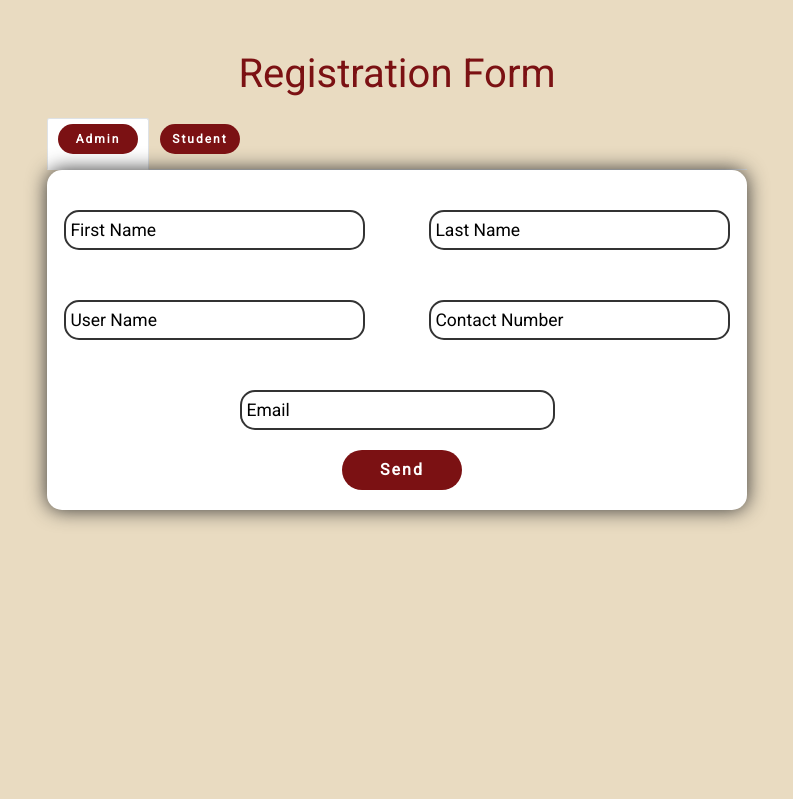
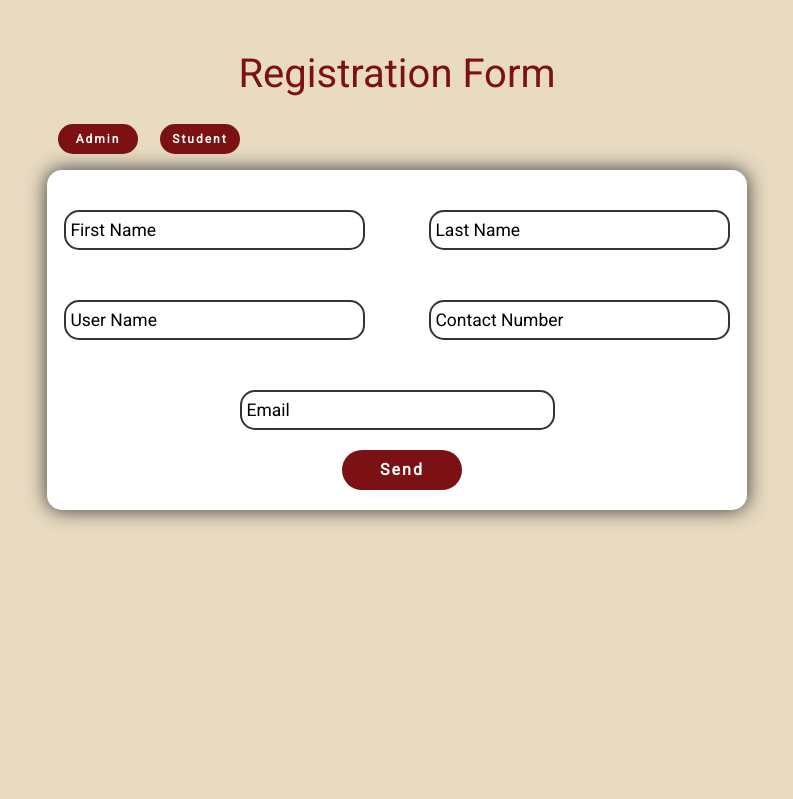
Before and after one commit to CMSC-129C-Projects/UP-HIGH-SET, a CodeIgniter 4 app: the page made by app/Views/accountRegistration.php in a window 1280 px wide. Shown: the part 90-889 px from the top of the page, without its empty margins (243-1036 px from the left). Run offline with PHP 8.4 and a stand-in for CodeIgniter, Linux system fonts and the light colour scheme; the template is opened without the code that fills it, so the values that code supplies are empty; some libraries are stand-ins or nearby versions.

Commit message:
registration page hover and active links refactoring

```diff
--- a/app/Views/accountRegistration.php
+++ b/app/Views/accountRegistration.php
@@ -9,10 +9,10 @@
     <div class="row justify-content-center">
       <ul class="nav nav-tabs">
         <li class="nav-item">
-          <a href="#Admin" class="nav-link active" data-toggle="tab" id="btn-admin"><input type="button" value="Admin"></a>
+          <a href="#Admin" class="nav-link active"  id="admin" data-toggle="tab" id="btn-admin"><input type="button" value="Admin"></a>
         </li>
         <li class="nav-item">
-          <a href="#Student" class="nav-link" data-toggle="tab" id="btn-student"><input type="button" value="Student"></a>
+          <a href="#Student" class="nav-link" id="student" data-toggle="tab" id="btn-student"><input type="button" value="Student"></a>
         </li>
       </ul>
     </div>
--- a/public/css/custom/styles.css
+++ b/public/css/custom/styles.css
@@ -221,3 +221,9 @@ body {
   font-size: 14px;
 
 }
+
+/* Additional css for layout */
+.nav-tabs .nav-link.active#admin, .nav-tabs .nav-link.active#student {
+    background-color: transparent !important;
+    border-color: transparent !important;
+}
```
